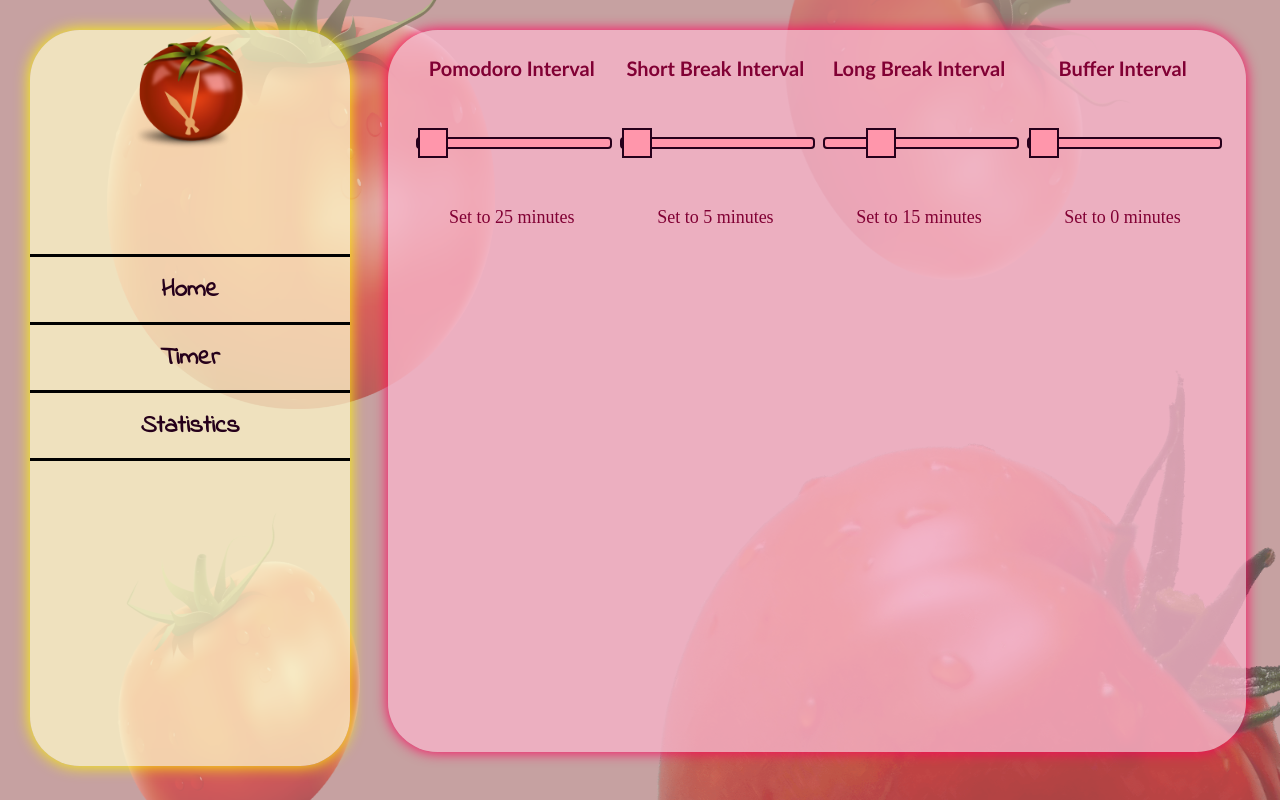
After one commit to The-Pomodoros/Pomodoro, a PHP site: page /timer.php in a window 1280 px wide. The commit adds this page. Run offline with PHP 8.4, Linux system fonts and the light colour scheme; some web fonts are replaced.

Commit message:
Started with timer.php

```diff
--- a/css/index.css
+++ b/css/index.css
@@ -54,3 +54,29 @@
   font-size:30px;
   color: var(--primaryDark);
 }
+
+.timer-div{
+  height: 83.8vh;
+  display: grid;
+  grid-template-rows: repeat(3,1fr);
+  grid-gap: 1vw;
+}
+
+.input-div{
+  display: grid;
+  grid-template-columns: repeat(4,1fr);
+  grid-gap: 1vh;
+  text-align: center;
+  font-size: 18px;
+}
+
+.input-subdiv{
+  display: grid;
+  grid-auto-rows: repeat(3,1fr);
+}
+
+.input-div h6{
+  margin:0;
+  font-size: 20px;
+  padding: 0;
+}
--- a/css/master.css
+++ b/css/master.css
@@ -30,6 +30,7 @@
   --secondaryLight:#ff005c;
   --white:#fff;
   --black:#000;
+  --rangeBgColor:#FF96AB;
 }
 
 body{
@@ -56,7 +57,6 @@ a{
 
 ::-webkit-scrollbar {
   width: 1vw;
-  border-radius: 50px;
 }
 
 ::-webkit-scrollbar-track {
@@ -65,9 +65,103 @@ a{
 
 ::-webkit-scrollbar-thumb {
   background: #aa0029;
-  border-radius: 50px;
 }
 
 ::-webkit-scrollbar-thumb:hover {
   background: var(--secondaryDark);
 }
+
+input[type=range]{
+  height: 39px;
+  -webkit-appearance: none;
+  width: 100%;
+}
+
+input[type=range]:focus{
+  outline: none;
+}
+
+input[type=range]::-webkit-slider-runnable-track{
+  width: 100%;
+  height: 12px;
+  cursor: pointer;
+  animate: 0.2s;
+  background: var(--rangeBgColor);
+  border-radius: 4px;
+  border: 2px solid var(--primaryDark);
+}
+
+input[type=range]::-webkit-slider-thumb{
+  border: 2px solid var(--primaryDark);
+  height: 30px;
+  width: 30px;
+  border-radius: 0px;
+  background: var(--rangeBgColor);
+  cursor: pointer;
+  -webkit-appearance: none;
+  margin-top: -11px;
+}
+
+input[type=range]:focus::-webkit-slider-runnable-track{
+  background: var(--rangeBgColor);
+}
+
+input[type=range]::-moz-range-track{
+  width: 100%;
+  height: 12px;
+  cursor: pointer;
+  animate: 0.2s;
+  background: var(--rangeBgColor);
+  border-radius: 4px;
+  border: 2px solid var(--primaryDark);
+}
+
+input[type=range]::-moz-range-thumb{
+  border: 2px solid var(--primaryDark);
+  height: 30px;
+  width: 30px;
+  border-radius: 0px;
+  background: var(--rangeBgColor);
+  cursor: pointer;
+}
+
+input[type=range]::-ms-track{
+  width: 100%;
+  height: 12px;
+  cursor: pointer;
+  animate: 0.2s;
+}
+
+input[type=range]::-ms-fill-lower{
+  background: var(--rangeBgColor);
+  border: 2px solid var(--primaryDark);
+  border-radius: 8px;
+}
+
+input[type=range]::-ms-fill-upper{
+  background: var(--rangeBgColor);
+  border: 2px solid var(--primaryDark);
+  border-radius: 8px;
+}
+
+input[type=range]::-ms-thumb{
+  margin-top: 1px;
+  border: 2px solid var(--primaryDark);
+  height: 30px;
+  width: 30px;
+  border-radius: 0px;
+  background: var(--rangeBgColor);
+  cursor: pointer;
+}
+
+input[type=range]:focus::-ms-fill-lower{
+  background: var(--rangeBgColor);
+}
+
+input[type=range]:focus::-ms-fill-upper{
+  background: var(--rangeBgColor);
+}
+
+input[type=range]{
+  background-color: transparent;
+}
--- a/left-div.php
+++ b/left-div.php
@@ -1,12 +1,12 @@
 <div class="left-div">
   <img src="Resources/Logo.png"></img>
   <div class="nav-div">
-    <a href="#">
+    <a href="index.php">
       <div class="nav-subdiv">
         Home
       </div>
     </a>
-    <a href="#">
+    <a href="timer.php">
       <div class="nav-subdiv">
         Timer
       </div>
--- /dev/null
+++ b/timer.php
@@ -0,0 +1,43 @@
+<!DOCTYPE html>
+<html lang="en" dir="ltr">
+  <head>
+    <meta charset="utf-8">
+    <link rel="icon" href="Resources/logo.ico">
+    <title>Pomodoro - A Productivity Timer</title>
+    <link rel="stylesheet" href="css/master.css">
+    <link rel="stylesheet" href="css/index.css">
+  </head>
+  <body>
+    <?php include(__DIR__.'/left-div.php') ?>
+    <div class="right-div timer-div">
+      <div class="input-div">
+        <div class="input-subdiv">
+          <h6>Pomodoro Interval</h6>
+          <input type="range" min='25' max='60' step='5' value="25">
+          Set to 25 minutes
+        </div>
+        <div class="input-subdiv">
+          <h6>Short Break Interval</h6>
+          <input type="range" min='5' max='10' step='1' value="5">
+          Set to 5 minutes
+        </div>
+        <div class="input-subdiv">
+          <h6>Long Break Interval</h6>
+          <input type="range" min='10' max='30' step='5' value="15">
+          Set to 15 minutes
+        </div>
+        <div class="input-subdiv">
+          <h6>Buffer Interval</h6>
+          <input type="range" min='0' max='5' step='1' value="0">
+          Set to 0 minutes
+        </div>
+      </div>
+      <div class="timer-subdiv">
+
+      </div>
+      <div class="timer-button-div">
+
+      </div>
+    </div>
+  </body>
+</html>
```
Also changed, not shown: Resources/Background Dark.png (added).
